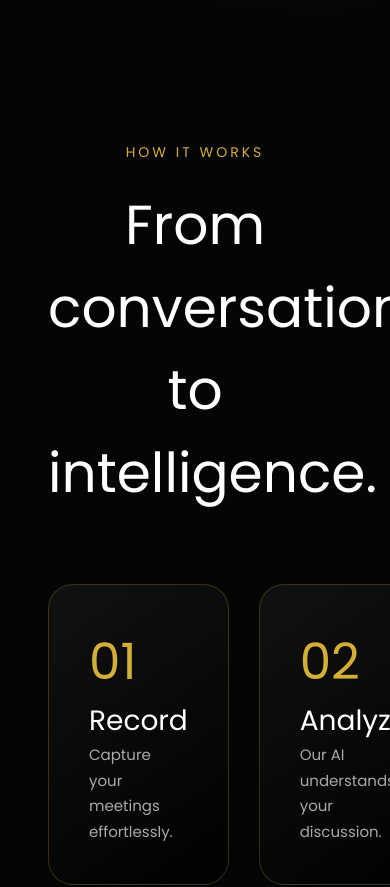
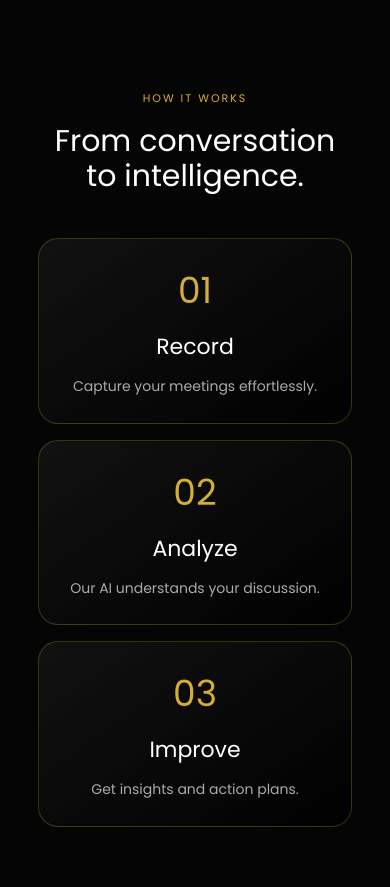
Before and after one commit to H-akimi07/MeetMind--AI-assistant-, a React (Vite) app in the folder frontend/: page / in a window 390 px wide. Shown: the part 4120-5007 px from the top of the page. Built offline with nearby package versions, Linux system fonts and the light colour scheme; no server answers.

Commit message:
how it works section responsive design

```diff
--- a/frontend/src/pages/Landing.css
+++ b/frontend/src/pages/Landing.css
@@ -199,9 +199,9 @@ html {
   text-decoration: none;
 }
 
-/* =========================================
+/*
    TABLET / MEDIUM SCREENS
-   ========================================= */
+    */
 
 @media (max-width: 1100px) {
   .hero {
@@ -242,9 +242,9 @@ html {
   }
 }
 
-/* =========================================
+/*
    TABLET / SMALL LAPTOP
-   ========================================= */
+    */
 
 @media (max-width: 900px) {
   .hero {
@@ -285,9 +285,9 @@ html {
   }
 }
 
-/* =========================================
+/*
    MOBILE
-   ========================================= */
+    */
 
 @media (max-width: 768px) {
   .hero {
@@ -337,9 +337,9 @@ html {
   }
 }
 
-/* =========================================
+/*
    SMALL PHONES
-   ========================================= */
+    */
 
 @media (max-width: 480px) {
   .hero {
@@ -403,9 +403,9 @@ html {
   }
 }
 
-/* =========================================
+/*
    EXTRA SMALL PHONES
-   ========================================= */
+    */
 
 @media (max-width: 360px) {
   .hero {
@@ -478,9 +478,9 @@ html {
   color: var(--text-secondary);
 }
 
-/* ===========================
+/*
    RESPONSIVE DESIGN
-=========================== */
+ */
 
 @media (max-width: 1000px) {
   .landing {
@@ -743,10 +743,6 @@ html {
 
   transition: 0.4s;
 }
-/* .pricingCard-section {
-  display: flex;
-  gap: 30px;
-} */
 
 .pricingCard-section {
   display: flex;
@@ -799,8 +795,14 @@ html {
 
 .steps {
   display: grid;
-  grid-template-columns: repeat(3, 1fr);
+  grid-template-columns: repeat(3, minmax(0, 1fr));
   gap: 30px;
+  max-width: 1200px;
+  margin: 0 auto;
+}
+
+.step-card {
+  min-width: 0;
 }
 
 .step-card span {
@@ -886,3 +888,150 @@ html {
 .hero-title span {
   color: #d4af37;
 }
+
+/* =========================================
+   HOW IT WORKS — TABLET
+   ========================================= */
+
+@media (max-width: 992px) {
+  .how-section {
+    padding: 100px 6%;
+  }
+
+  .section-title {
+    max-width: 650px;
+    margin-bottom: 55px;
+  }
+
+  .section-title h2 {
+    font-size: 44px;
+    line-height: 1.15;
+  }
+
+  .steps {
+    grid-template-columns: repeat(2, minmax(0, 1fr));
+    gap: 25px;
+  }
+
+  .step-card {
+    padding: 32px;
+  }
+
+  .step-card span {
+    font-size: 44px;
+  }
+
+  .step-card h3 {
+    font-size: 25px;
+  }
+
+  .step-card p {
+    font-size: 16px;
+  }
+
+  /* Center the third card */
+  .step-card:last-child {
+    grid-column: 1 / -1;
+    max-width: calc(50% - 12.5px);
+    width: 100%;
+    justify-self: center;
+  }
+}
+
+/* =========================================
+   HOW IT WORKS — MOBILE
+   ========================================= */
+
+@media (max-width: 768px) {
+  .how-section {
+    padding: 80px 20px;
+  }
+
+  .section-title {
+    margin-bottom: 45px;
+  }
+
+  .section-title span {
+    font-size: 12px;
+    letter-spacing: 2.5px;
+  }
+
+  .section-title h2 {
+    font-size: 36px;
+    line-height: 1.15;
+    margin: 15px 0;
+  }
+
+  .section-title p {
+    font-size: 16px;
+  }
+
+  .steps {
+    grid-template-columns: 1fr;
+    gap: 20px;
+  }
+
+  .step-card {
+    padding: 30px 25px;
+    text-align: center;
+  }
+
+  .step-card:last-child {
+    grid-column: auto;
+    max-width: none;
+  }
+
+  .step-card span {
+    font-size: 40px;
+  }
+
+  .step-card h3 {
+    font-size: 24px;
+    margin: 12px 0;
+  }
+
+  .step-card p {
+    font-size: 15px;
+    line-height: 1.6;
+  }
+}
+
+/* =========================================
+   HOW IT WORKS — SMALL PHONES
+   ========================================= */
+
+@media (max-width: 480px) {
+  .how-section {
+    padding: 65px 18px;
+  }
+
+  .section-title h2 {
+    font-size: 30px;
+  }
+
+  .section-title span {
+    font-size: 11px;
+    letter-spacing: 2px;
+  }
+
+  .steps {
+    gap: 16px;
+  }
+
+  .step-card {
+    padding: 25px 20px;
+    border-radius: 20px;
+  }
+
+  .step-card span {
+    font-size: 36px;
+  }
+
+  .step-card h3 {
+    font-size: 22px;
+  }
+
+  .step-card p {
+    font-size: 14px;
+  }
+}
```
